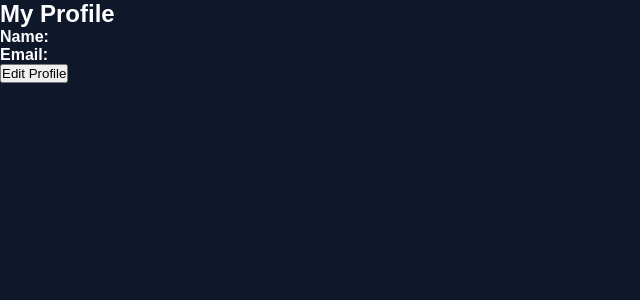
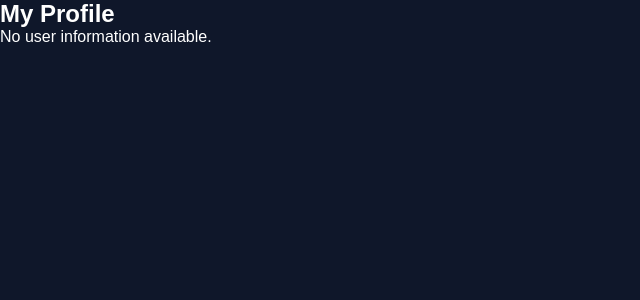
Before and after one commit to Khadija343/Career-os, a React (Vite) app: page /profile in a window 1280 px wide. Shown: the top 300 px of the page, without its empty margins (0-640 px from the left). Built offline with nearby package versions, Linux system fonts and the light colour scheme.

Commit message:
Implemented edit profile update flow

```diff
--- a/src/pages/Profile/EditProfile.jsx
+++ b/src/pages/Profile/EditProfile.jsx
@@ -1,4 +1,5 @@
 import { useContext, useState } from "react";
+import { useNavigate } from "react-router-dom";
 
 import { AuthContext } from "../../context/AuthContext";
 // import { updateProfile } from "../../api/authService";
@@ -8,15 +9,27 @@ import Card from "../../components/ui/Card";
 import Input from "../../components/ui/Input";
 import Button from "../../components/ui/Button";
 import PageTitle from "../../components/common/PageTitle";
+import Spinner from "../../components/ui/Spinner";
 
 function EditProfile() {
-  const { user } = useContext(AuthContext);
+  const { user, login } = useContext(AuthContext);
+  const navigate = useNavigate();
+
 
   const [name, setName] = useState(user?.name || "");
   const [email, setEmail] = useState(user?.email || "");
+  const [loading, setLoading] = useState(false);
 
   function handleSubmit(e) {
     e.preventDefault();
+
+    setLoading(true);
+
+    if (!name.trim() || !email.trim()) {
+        alert("Please fill in all fields.");
+        setLoading(false);
+        return;
+    }
 
     // Future:
     //
@@ -25,11 +38,23 @@ function EditProfile() {
     //   email,
     // });
 
-    console.log({
-      name,
-      email,
-    });
-  }
+    const updatedUser = {
+        ...user,
+        name,
+        email,
+        };
+
+        login(
+        updatedUser,
+        localStorage.getItem("token")
+        );
+
+        setLoading(false);
+
+        alert("Profile updated successfully!");
+
+        navigate("/profile");
+    }
 
   return (
     <Card>
@@ -59,9 +84,14 @@ function EditProfile() {
         <br />
         <br />
 
+        {loading && <Spinner />}
+
+        <br />
+
         <Button
-          text="Save Changes"
-          type="submit"
+            text={loading ? "Saving..." : "Save Changes"}
+            type="submit"
+            disabled={loading}
         />
       </form>
     </Card>
@@ -69,3 +99,28 @@ function EditProfile() {
 }
 
 export default EditProfile;
+
+//later when backend is connencted
+// async function handleSubmit(e) {
+//   e.preventDefault();
+
+//   setLoading(true);
+
+//   try {
+//     const response = await updateProfile({
+//       name,
+//       email,
+//     });
+
+//     login(
+//       response.data.user,
+//       localStorage.getItem("token")
+//     );
+
+//     navigate("/profile");
+//   } catch (error) {
+//     alert("Profile update failed.");
+//   } finally {
+//     setLoading(false);
+//   }
+// }
--- a/src/pages/Profile/Profile.jsx
+++ b/src/pages/Profile/Profile.jsx
@@ -9,22 +9,33 @@ import Card from "../../components/ui/Card";
 
 function Profile() {
   const { user } = useContext(AuthContext);
+
+    if (!user) {
+        return (
+            <Card>
+            <PageTitle title="My Profile" />
+
+            <p>No user information available.</p>
+            </Card>
+        );
+    }
+
   useEffect(() => {
     // Future:
     // const response = await getProfile();
+    // login(response.data.user, token);
     }, []); //dependency array: Run only once, when the component first loads.
 
   return (
     <Card>
         <PageTitle title="My Profile" />
 
-        <p>
-            <strong>Name:</strong> {user?.name}
+        <p style={{ marginBottom: "10px" }}>
+            <strong>Name:</strong> {user.name}
         </p>
 
-        <p>
-            <strong>Email:</strong> {user?.email}
-            {/* "If user exists, show name; otherwise, show nothing." */}
+        <p style={{ marginBottom: "20px" }}>
+            <strong>Email:</strong> {user.email}
         </p>
 
         <Link to="/profile/edit">
```
